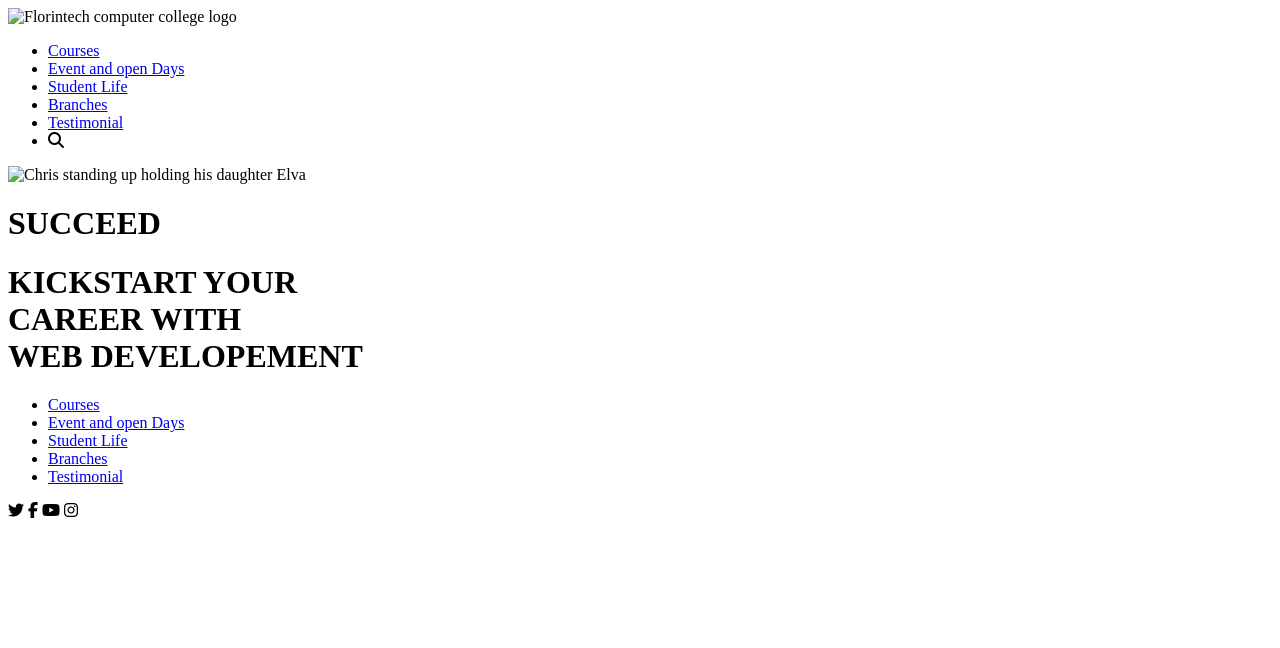
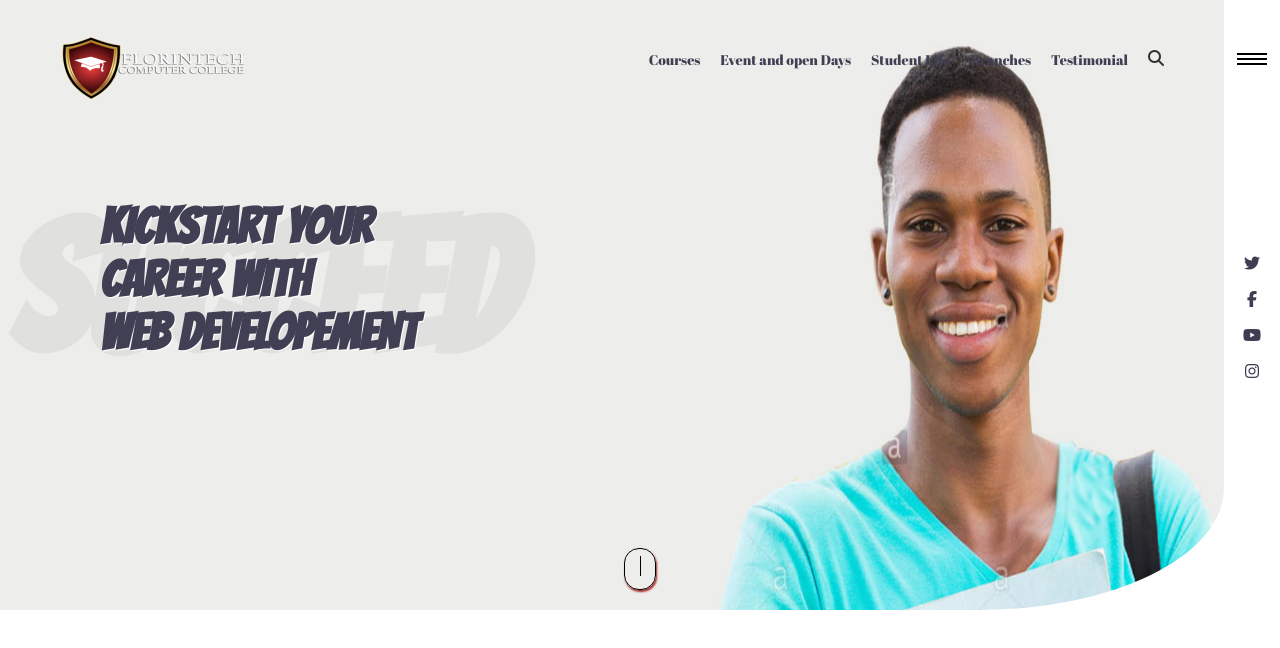
Before and after one commit to olatundesleek/collegewebsite, a plain HTML site: page index.html in a window 1280 px wide. Drawn offline with Linux system fonts and the light colour scheme; the site is published under a folder, as on GitHub Pages, so addresses that start at the root find nothing.

Commit message:
changed links to allow view on git

```diff
--- a/index.html
+++ b/index.html
@@ -4,7 +4,7 @@
     <meta charset="UTF-8" />
     <meta name="viewport" content="width=device-width, initial-scale=1.0" />
     <title>Florintech Computer College | Homepage</title>
-    <link rel="stylesheet" type="text/css" href="/assets/css/style.css" />
+    <link rel="stylesheet" type="text/css" href="./assets/css/style.css" />
     <link
       href="https://fonts.googleapis.com/css2?family=Raleway:wght@100&display=swap"
       rel="stylesheet"
@@ -19,7 +19,7 @@
               <div class="logo">
                 <img
                   class="logo-img"
-                  src="/assets/images/logo.png"
+                  src="./assets/images/logo.png"
                   alt="Florintech computer college logo"
                 />
               </div>
@@ -39,7 +39,7 @@
             <div class="slider">
               <img
                 class="header-img"
-                src="/assets/images/header-image1.jpg"
+                src="./assets/images/header-image1.jpg"
                 alt="Chris standing up holding his daughter Elva"
               />
 
@@ -81,6 +81,6 @@
       src="https://kit.fontawesome.com/6583154f92.js"
       crossorigin="anonymous"
     ></script>
-    <script src="/assets/js/app.js"></script>
+    <script src="./assets/js/app.js"></script>
   </body>
 </html>
```
